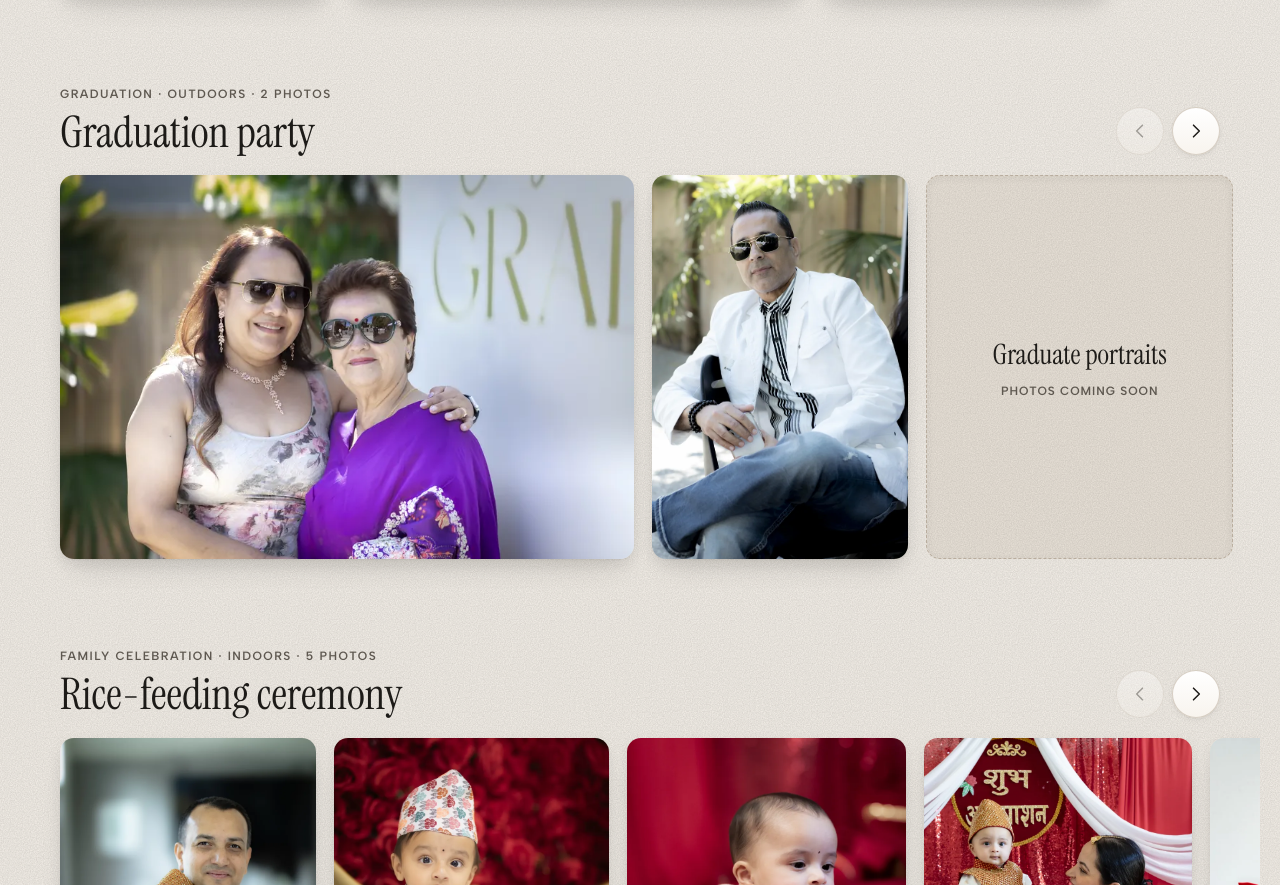
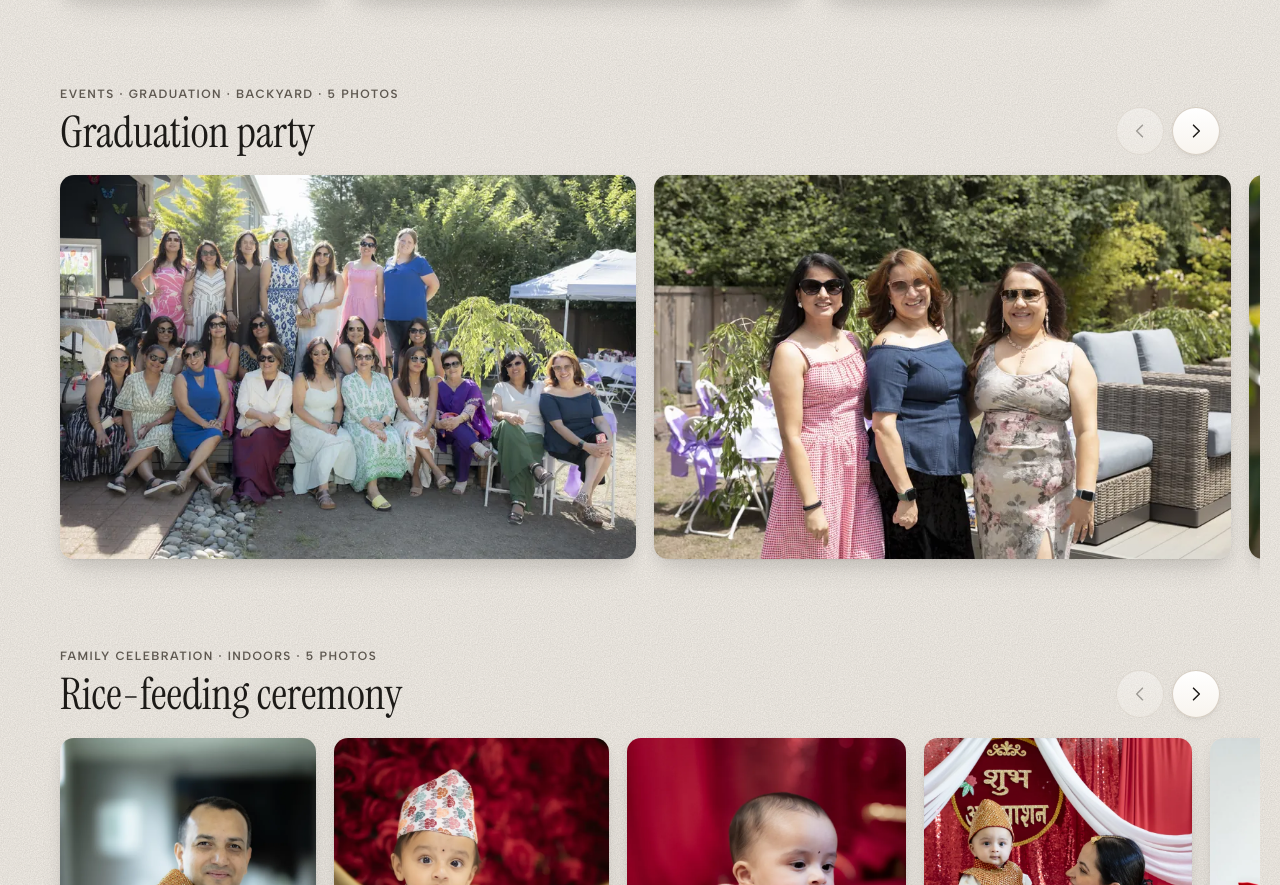
Before and after one commit to Ashim986/ad-photography-website, a plain HTML site: page site/gallery/index.html in a window 1280 px wide. Shown: the part 3159-4044 px from the top of the page. Drawn offline with Linux system fonts and the light colour scheme.

Commit message:
Gallery: graduation party becomes a 5-photo Events set
Co-Authored-By: Claude Opus 5.5 <noreply@anthropic.com>

```diff
--- a/site/gallery/index.html
+++ b/site/gallery/index.html
@@ -174,10 +174,10 @@
         </ul>
       </section>
 
-      <section class="event-row" id="graduation" data-category="graduation portraits" aria-labelledby="graduation-title">
+      <section class="event-row" id="graduation" data-category="events graduation" aria-labelledby="graduation-title">
         <div class="event-head">
           <div>
-            <p class="event-meta">Graduation · Outdoors · 2 photos</p>
+            <p class="event-meta">Events · Graduation · Backyard · 5 photos</p>
             <h2 class="event-title" id="graduation-title">Graduation party</h2>
           </div>
           <div class="row-controls" hidden>
@@ -186,9 +186,11 @@
           </div>
         </div>
         <ul class="row-track" tabindex="0" aria-label="Graduation party photos, scroll sideways for more">
+          <li class="tile"><button class="photo-frame" type="button" data-src="/images/graduation-party-group-photo-2500.webp" data-srcset="/images/graduation-party-group-photo-800.webp 800w, /images/graduation-party-group-photo-1600.webp 1600w, /images/graduation-party-group-photo-2500.webp 2500w" data-label="Graduation party" aria-label="Open larger: Large group of guests posing together at a backyard graduation party"><img src="/images/graduation-party-group-photo-800.webp" srcset="/images/graduation-party-group-photo-800.webp 800w, /images/graduation-party-group-photo-1600.webp 1600w, /images/graduation-party-group-photo-2500.webp 2500w" sizes="(min-width: 761px) 630px, 510px" width="800" height="533" alt="Large group of guests posing together at a backyard graduation party" loading="lazy" decoding="async"></button></li>
+          <li class="tile"><button class="photo-frame" type="button" data-src="/images/graduation-party-friends-backyard-2500.webp" data-srcset="/images/graduation-party-friends-backyard-800.webp 800w, /images/graduation-party-friends-backyard-1600.webp 1600w, /images/graduation-party-friends-backyard-2500.webp 2500w" data-label="Graduation party" aria-label="Open larger: Three friends in sunglasses smiling at a backyard graduation party"><img src="/images/graduation-party-friends-backyard-800.webp" srcset="/images/graduation-party-friends-backyard-800.webp 800w, /images/graduation-party-friends-backyard-1600.webp 1600w, /images/graduation-party-friends-backyard-2500.webp 2500w" sizes="(min-width: 761px) 630px, 510px" width="800" height="533" alt="Three friends in sunglasses smiling at a backyard graduation party" loading="lazy" decoding="async"></button></li>
           <li class="tile"><button class="photo-frame" type="button" data-src="/images/graduation-party-guests-2500.webp" data-srcset="/images/graduation-party-guests-800.webp 800w, /images/graduation-party-guests-1600.webp 1600w, /images/graduation-party-guests-2500.webp 2500w" data-label="Graduation party" aria-label="Open larger: Two guests embracing at a graduation party"><img src="/images/graduation-party-guests-800.webp" srcset="/images/graduation-party-guests-800.webp 800w, /images/graduation-party-guests-1600.webp 1600w, /images/graduation-party-guests-2500.webp 2500w" sizes="(min-width: 761px) 628px, 508px" width="800" height="535" alt="Two guests embracing at a graduation party" loading="lazy" decoding="async"></button></li>
+          <li class="tile"><button class="photo-frame" type="button" data-src="/images/graduation-party-sunglasses-smile-1600.webp" data-srcset="/images/graduation-party-sunglasses-smile-800.webp 800w, /images/graduation-party-sunglasses-smile-1600.webp 1600w" data-label="Graduation party" aria-label="Open larger: Guest in a gingham dress peeking over sunglasses"><img src="/images/graduation-party-sunglasses-smile-800.webp" srcset="/images/graduation-party-sunglasses-smile-800.webp 800w, /images/graduation-party-sunglasses-smile-1600.webp 1600w" sizes="(min-width: 761px) 284px, 230px" width="800" height="1185" alt="Guest in a gingham dress peeking over sunglasses" loading="lazy" decoding="async"></button></li>
           <li class="tile"><button class="photo-frame" type="button" data-src="/images/graduation-party-portrait-1667.webp" data-srcset="/images/graduation-party-portrait-800.webp 667w, /images/graduation-party-portrait-1600.webp 1333w, /images/graduation-party-portrait-1667.webp 1667w" data-label="Graduation party" aria-label="Open larger: Guest in a white jacket and sunglasses at a graduation party"><img src="/images/graduation-party-portrait-800.webp" srcset="/images/graduation-party-portrait-800.webp 667w, /images/graduation-party-portrait-1600.webp 1333w, /images/graduation-party-portrait-1667.webp 1667w" sizes="(min-width: 761px) 280px, 227px" width="667" height="1000" alt="Guest in a white jacket and sunglasses at a graduation party" loading="lazy" decoding="async"></button></li>
-          <li class="tile"><div class="coming-soon"><strong>Graduate portraits</strong><span>Photos coming soon</span></div></li>
         </ul>
       </section>
 
```
Also changed, not shown: site/images/graduation-party-friends-backyard-1600.webp (added), site/images/graduation-party-friends-backyard-2500.webp (added), site/images/graduation-party-friends-backyard-800.webp (added), site/images/graduation-party-group-photo-1600.webp (added), site/images/graduation-party-group-photo-2500.webp (added), site/images/graduation-party-group-photo-800.webp (added), site/images/graduation-party-sunglasses-smile-1600.webp (added), site/images/graduation-party-sunglasses-smile-800.webp (added).
